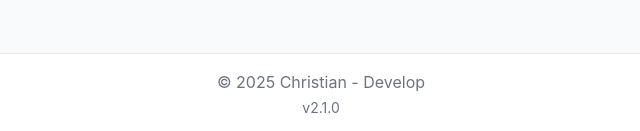
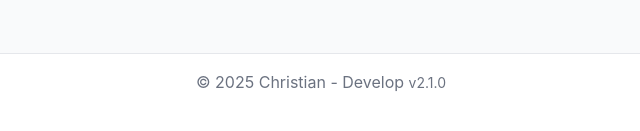
Before and after one commit to ChristianDVillar/Stream-Schedule, a React (Create React App) app in the folder frontend/: page /login in a window 1280 px wide. Shown: the part 747-878 px from the top of the page, without its empty margins (319-959 px from the left). After the commit the page ends 857 px from the top, so only its background shows below. Built offline with nearby package versions, Linux system fonts and the light colour scheme; the HTML template or start-up script is replaced by a standard one.

Commit message:
feat: Agregar versión en el footer de la aplicación

```diff
--- a/frontend/src/App.js
+++ b/frontend/src/App.js
@@ -232,8 +232,7 @@ const App = () => {
               </a>
             )}
             <footer className="text-center text-gray-500 py-4 border-t bg-white dark:bg-gray-800">
-              <div>© 2025 Christian - Develop</div>
-              <div className="text-sm mt-1">v2.1.0</div>
+              © 2025 Christian - Develop <span className="text-sm">v2.1.0</span>
             </footer>
           </div>
         </div>
--- a/frontend/src/pages/Profile.js
+++ b/frontend/src/pages/Profile.js
@@ -3,6 +3,7 @@ import { formatDate } from '../utils/dateUtils';
 import { useNavigate } from 'react-router-dom';
 import { apiClient } from '../api';
 import toast from 'react-hot-toast';
+import { useLanguage } from '../contexts/LanguageContext';
 import {
   User,
   Calendar,
```
